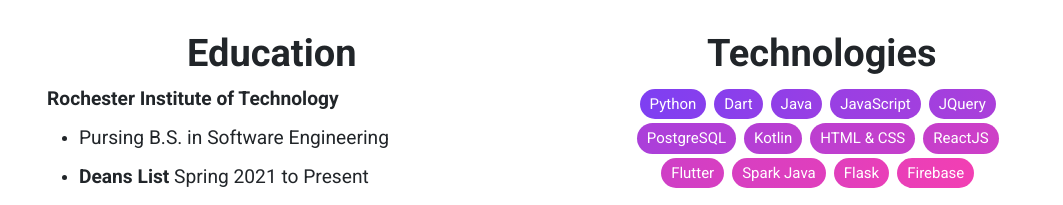
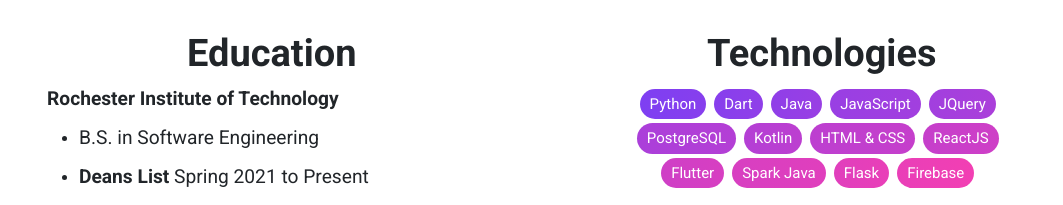
Before and after one commit to devkav/personalWebsite, a React (Create React App) app: page / in a window 1280 px wide. Shown: the part 1460-1665 px from the top of the page, without its empty margins (108-1171 px from the left). Built offline with nearby package versions, Linux system fonts and the light colour scheme.

Commit message:
updated experience

```diff
--- a/src/pages/Experience.jsx
+++ b/src/pages/Experience.jsx
@@ -43,7 +43,7 @@ function Experience(props) {
                                     <b>Rochester Institute of Technology</b><br />
                                 </p>
                                 <ul>
-                                    <li><p>Pursing B.S. in Software Engineering</p></li>
+                                    <li><p>B.S. in Software Engineering</p></li>
                                     <li><p><b>Deans List</b> Spring 2021 to Present</p></li>
                                     <li><p>Expected Graduation: May 2025 (5 year program)</p></li>
                                 </ul>
```
